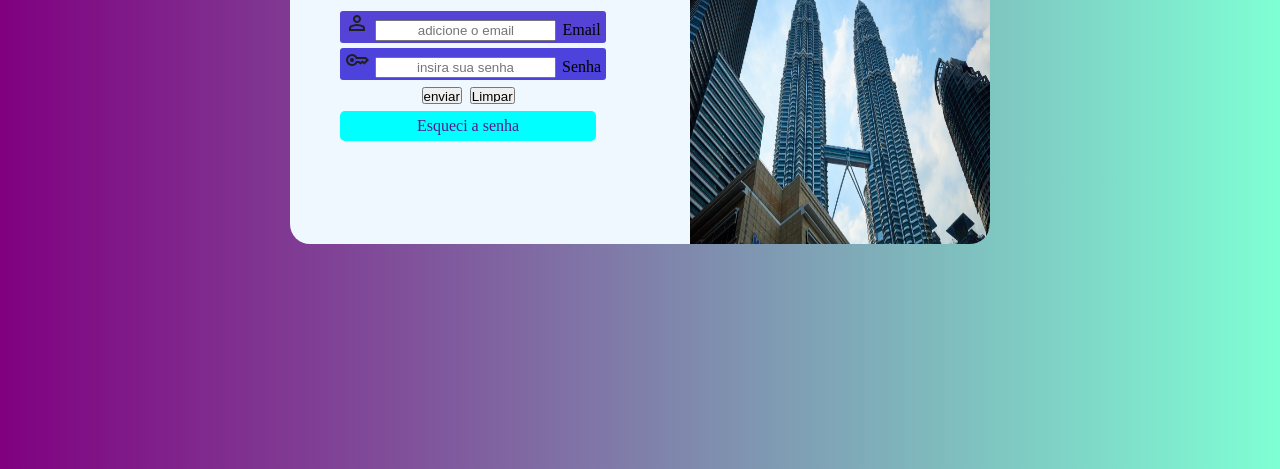
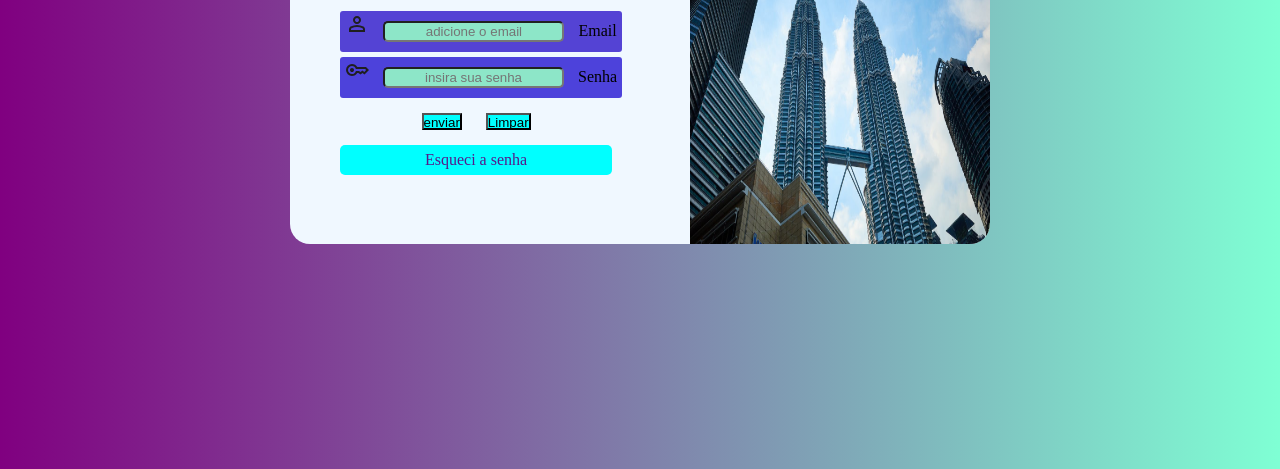
Before and after one commit to andremiquilino/tela-login, a plain HTML site: page index.html in a window 1280 px wide. Shown: the part 331-800 px from the top of the page. Drawn offline with Linux system fonts and the light colour scheme.

Commit message:
finalizado

```diff
--- a/estilos/media-query.css
+++ b/estilos/media-query.css
@@ -36,6 +36,9 @@
     div.senha{
         width: 99%;
     }
+    input.senha:focus-within{
+    background-color: aliceblue;
+}
 }
 @media screen and (min-width: 1026px) {
     body {
@@ -74,4 +77,11 @@
     div.senha{
         width: 100%;
 }
+input{
+    background-color: aqua;
+    margin: 10px;
 }
+input.senha:focus-within{
+    background-color: aliceblue;
+}
+}
--- a/estilos/style.css
+++ b/estilos/style.css
@@ -67,3 +67,10 @@ div.email{
     border-radius: 3px;
     margin: 5px;
 }
+input.senha{
+    background-color: rgb(141, 230, 200);
+    border-radius: 5px;
+}
+input.senha:focus-within{
+    background-color: aliceblue;
+}
--- a/index.html
+++ b/index.html
@@ -20,7 +20,7 @@
             <div class="email">
                 <label for="iemail">
                     <svg xmlns="http://www.w3.org/2000/svg" height="24px" viewBox="0 -960 960 960" width="24px" fill="#1f1f1f"><path d="M480-480q-66 0-113-47t-47-113q0-66 47-113t113-47q66 0 113 47t47 113q0 66-47 113t-113 47ZM160-160v-112q0-34 17.5-62.5T224-378q62-31 126-46.5T480-440q66 0 130 15.5T736-378q29 15 46.5 43.5T800-272v112H160Zm80-80h480v-32q0-11-5.5-20T700-306q-54-27-109-40.5T480-360q-56 0-111 13.5T260-306q-9 5-14.5 14t-5.5 20v32Zm240-320q33 0 56.5-23.5T560-640q0-33-23.5-56.5T480-720q-33 0-56.5 23.5T400-640q0 33 23.5 56.5T480-560Zm0-80Zm0 400Z"/></svg>
-                    <input type="email" name="email" id="iemail" required minlength="5" placeholder="adicione o email" autocomplete="email">
+                    <input class="senha" type="email" name="email" id="iemail" required minlength="5" placeholder="adicione o email" autocomplete="email">
                     <label for="iemail">Email</label>
                 </label>
             </div>
@@ -28,7 +28,7 @@
                 <label for="isenha">
                     <svg xmlns="http://www.w3.org/2000/svg" height="24px" viewBox="0 -960 960 960" width="24px" fill="#1f1f1f"><path d="M280-400q-33 0-56.5-23.5T200-480q0-33 23.5-56.5T280-560q33 0 56.5 23.5T360-480q0 33-23.5 56.5T280-400Zm0 160q-100 0-170-70T40-480q0-100 70-170t170-70q67 0 121.5 33t86.5 87h352l120 120-180 180-80-60-80 60-85-60h-47q-32 54-86.5 87T280-240Zm0-80q56 0 98.5-34t56.5-86h125l58 41 82-61 71 55 75-75-40-40H435q-14-52-56.5-86T280-640q-66 0-113 47t-47 113q0 66 47 113t113 47Z"/></svg>
                 </label>
-                <input type="password" name="senha" id="isenha" required min="3" max="8" placeholder="insira sua senha" autocomplete="current-password">
+                <input class="senha" type="password" name="senha" id="isenha" required min="3" max="8" placeholder="insira sua senha" autocomplete="current-password">
                 <label for="isenha">Senha</label>
             </div>
                     <input type="submit" value="enviar">
```
Also changed, not shown: icon-print.png (added), impressao.css (added).
